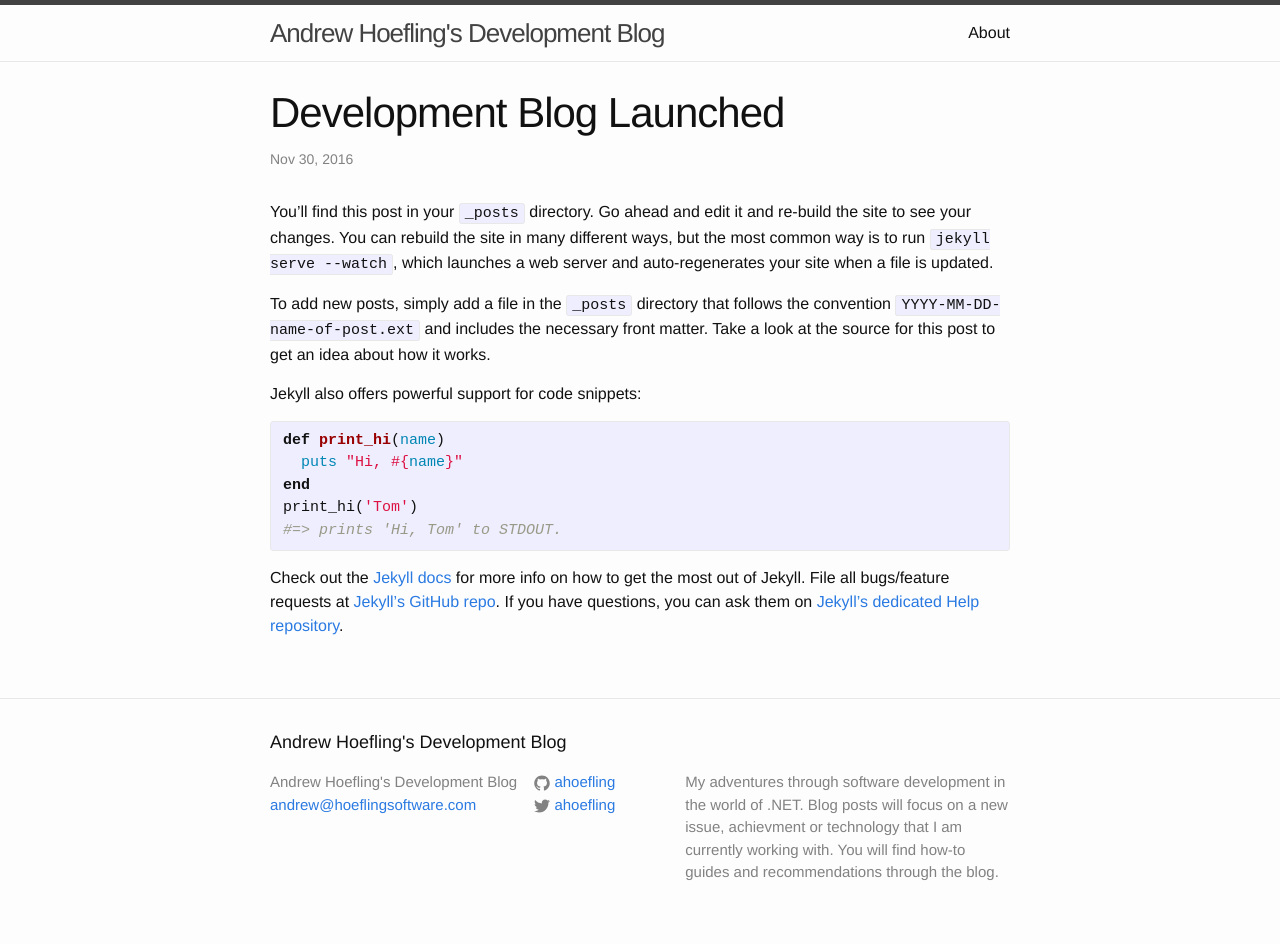
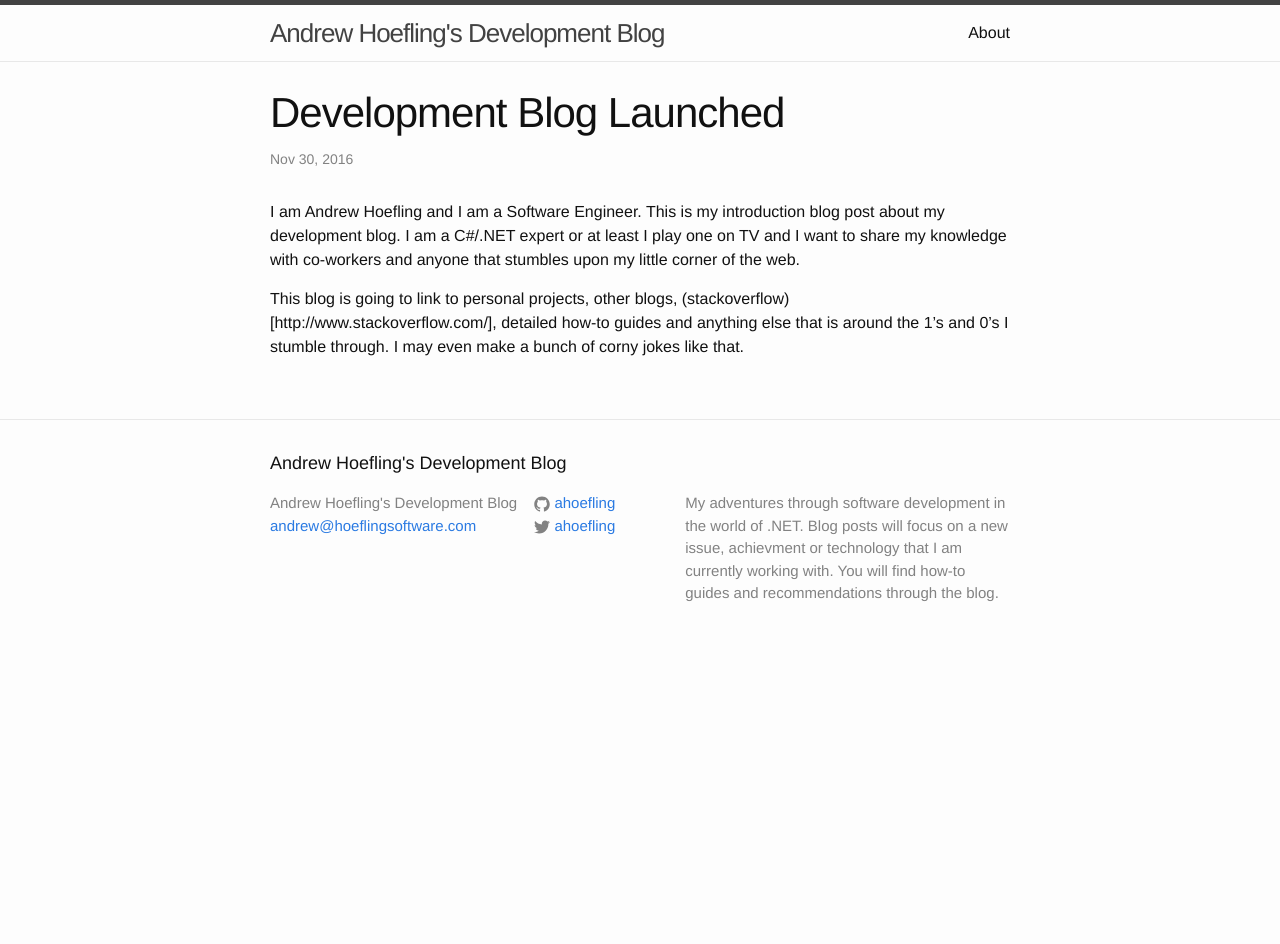
Before and after one commit to SkyeHoefling/ahoefling.github.io, a Jekyll site: the page built from _posts/2016-11-30-welcome-to-jekyll.markdown, in a window 1280 px wide. Built offline with Jekyll 4.4.1, drawn with Linux system fonts in a browser that asks for light colours; after the commit the page ends 900 px from its top, so only the background shows below that.

Commit message:
Added starter content for the blog

```diff
--- a/_posts/2016-11-30-welcome-to-jekyll.markdown
+++ b/_posts/2016-11-30-welcome-to-jekyll.markdown
@@ -4,22 +4,6 @@ title:  "Development Blog Launched"
 date:   2016-11-30 12:03:37
 categories: blog
 ---
-You’ll find this post in your `_posts` directory. Go ahead and edit it and re-build the site to see your changes. You can rebuild the site in many different ways, but the most common way is to run `jekyll serve --watch`, which launches a web server and auto-regenerates your site when a file is updated.
+I am Andrew Hoefling and I am a Software Engineer. This is my introduction blog post about my development blog. I am a C#/.NET expert or at least I play one on TV and I want to share my knowledge with co-workers and anyone that stumbles upon my little corner of the web.
 
-To add new posts, simply add a file in the `_posts` directory that follows the convention `YYYY-MM-DD-name-of-post.ext` and includes the necessary front matter. Take a look at the source for this post to get an idea about how it works.
-
-Jekyll also offers powerful support for code snippets:
-
-{% highlight ruby %}
-def print_hi(name)
-  puts "Hi, #{name}"
-end
-print_hi('Tom')
-#=> prints 'Hi, Tom' to STDOUT.
-{% endhighlight %}
-
-Check out the [Jekyll docs][jekyll] for more info on how to get the most out of Jekyll. File all bugs/feature requests at [Jekyll’s GitHub repo][jekyll-gh]. If you have questions, you can ask them on [Jekyll’s dedicated Help repository][jekyll-help].
-
-[jekyll]:      http://jekyllrb.com
-[jekyll-gh]:   https://github.com/jekyll/jekyll
-[jekyll-help]: https://github.com/jekyll/jekyll-help
+This blog is going to link to personal projects, other blogs, (stackoverflow)[http://www.stackoverflow.com/], detailed how-to guides and anything else that is around the 1's and 0's I stumble through. I may even make a bunch of corny jokes like that.
```
